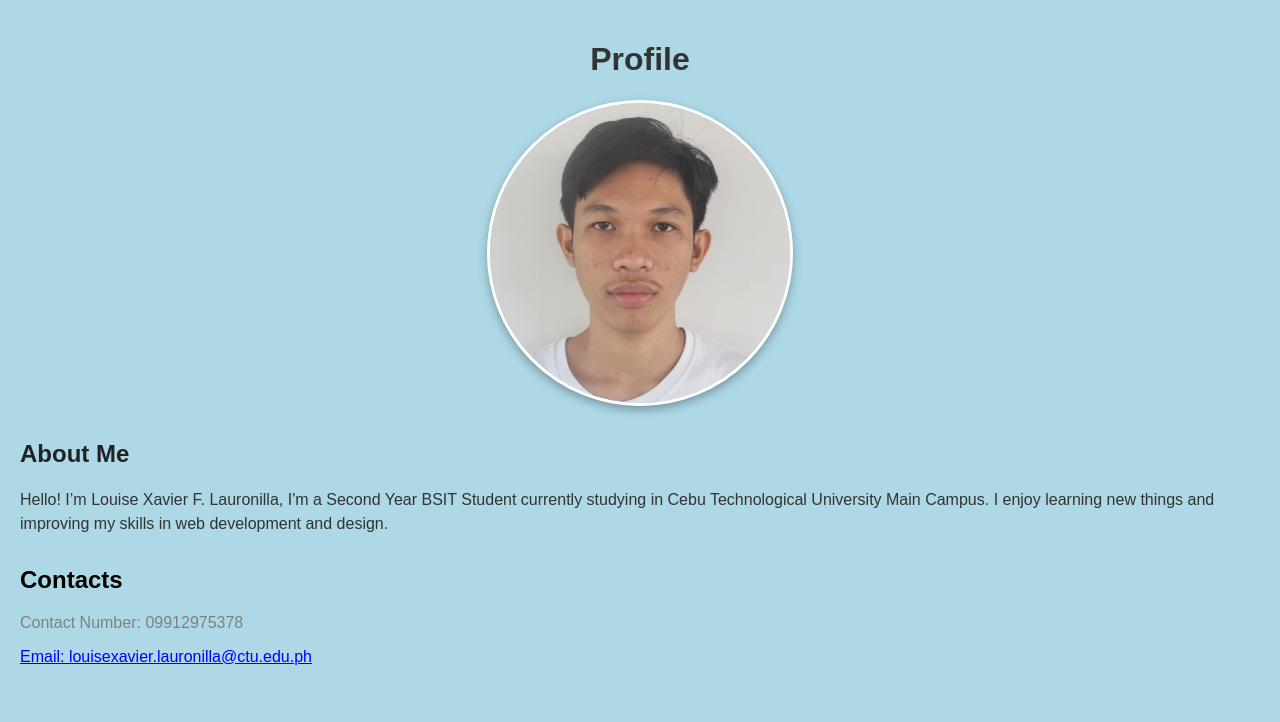
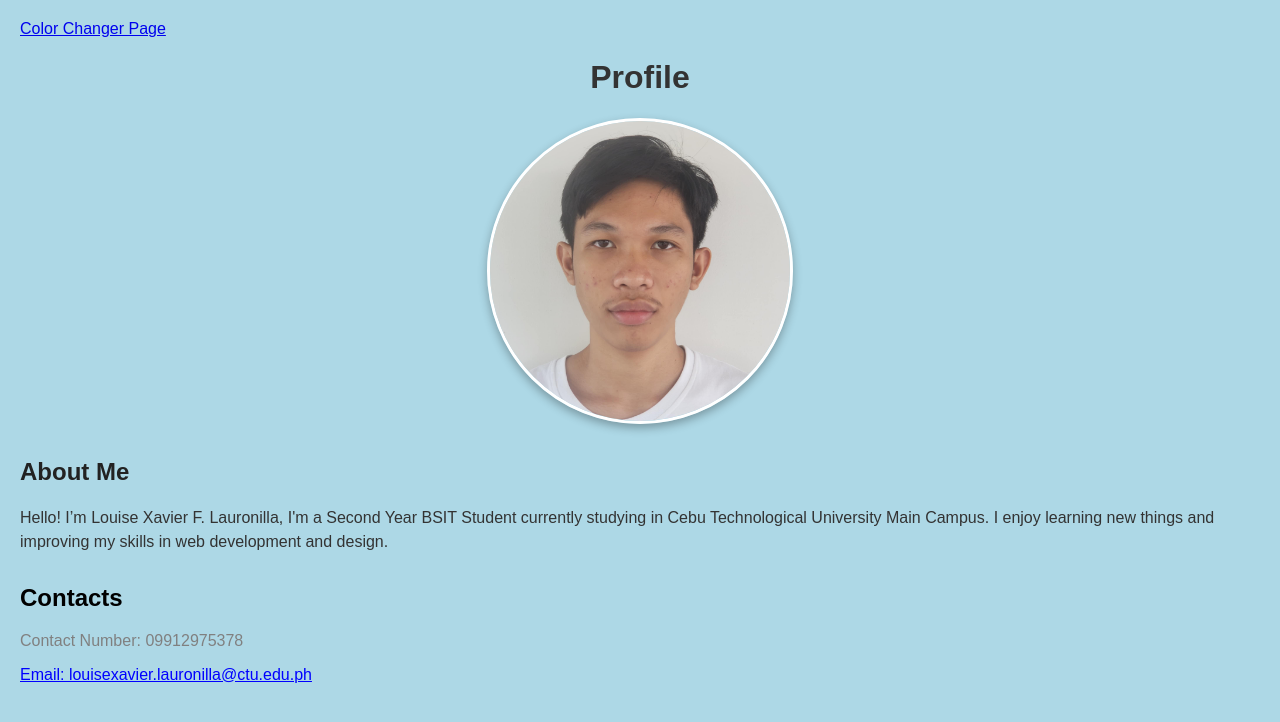
Before and after one commit to LouiseXavierLauronilla/portfolio, a plain HTML site: page index.html in a window 1280 px wide. Drawn offline with Linux system fonts and the light colour scheme.

Commit message:
Update index.html

```diff
--- a/index.html
+++ b/index.html
@@ -6,6 +6,7 @@
     <title> Lauronilla Portfolio</title>
 
     <link rel="stylesheet" href="style.css">
+    <a href="colorchange.html">Color Changer Page</a>
 </head>
 <body>
     <h1 class="title">Profile</h1>
```
